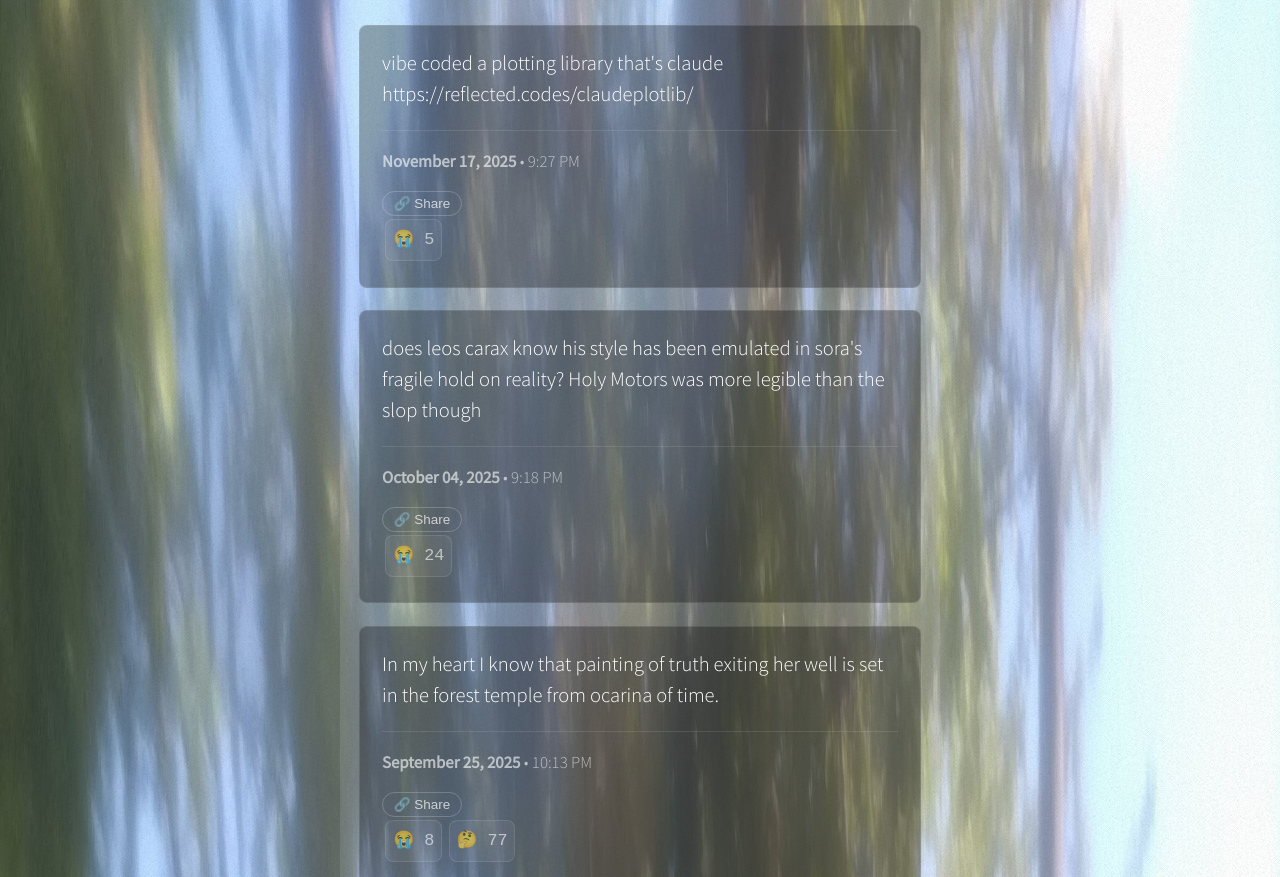
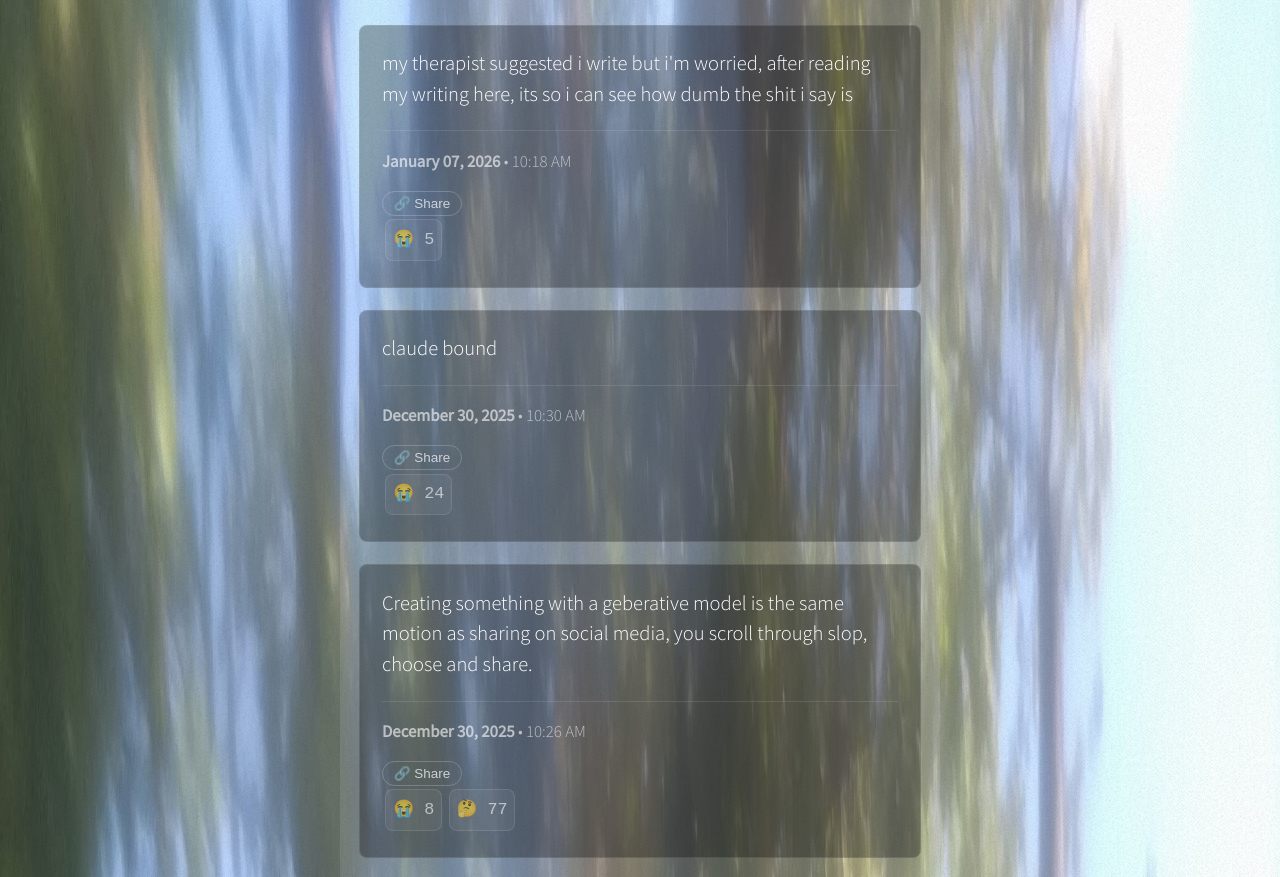
Before and after one commit to gngdb/gngdb.github.io, a plain HTML site: page microblog.html in a window 1280 px wide. Shown: the part 145-1022 px from the top of the page. Drawn offline with Linux system fonts and the light colour scheme.

Commit message:
not many new posts

```diff
--- a/microblog.html
+++ b/microblog.html
@@ -160,7 +160,43 @@
 			<div class="microblog-header">
 				<h1>Microblog</h1>
 				<a href="index.html" class="back-link">← Back to Home</a>
-			</div><div class="microblog-post" id="post-34">
+			</div><div class="microblog-post" id="post-37">
+				<div class="post-content">
+					my therapist suggested i write but i'm worried, after reading my writing here, its so i can see how dumb the shit i say is
+				</div>
+				<div class="post-meta">
+					<span class="post-date">January 07, 2026</span> • <span class="post-time">10:18 AM</span>
+					<div class="post-actions">
+						<button class="repost-btn" onclick="copyPostLink('post-37')">🔗 Share</button>
+					</div>
+				</div>
+			</div>
+
+<div class="microblog-post" id="post-36">
+				<div class="post-content">
+					claude bound
+				</div>
+				<div class="post-meta">
+					<span class="post-date">December 30, 2025</span> • <span class="post-time">10:30 AM</span>
+					<div class="post-actions">
+						<button class="repost-btn" onclick="copyPostLink('post-36')">🔗 Share</button>
+					</div>
+				</div>
+			</div>
+
+<div class="microblog-post" id="post-35">
+				<div class="post-content">
+					Creating something with a geberative model is the same motion as sharing on social media, you scroll through slop, choose and share.
+				</div>
+				<div class="post-meta">
+					<span class="post-date">December 30, 2025</span> • <span class="post-time">10:26 AM</span>
+					<div class="post-actions">
+						<button class="repost-btn" onclick="copyPostLink('post-35')">🔗 Share</button>
+					</div>
+				</div>
+			</div>
+
+<div class="microblog-post" id="post-34">
 				<div class="post-content">
 					vibe coded a plotting library that's claude https://reflected.codes/claudeplotlib/
 				</div>
```
